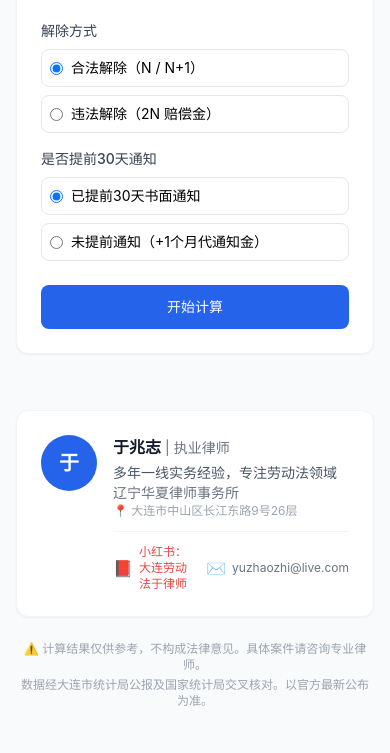
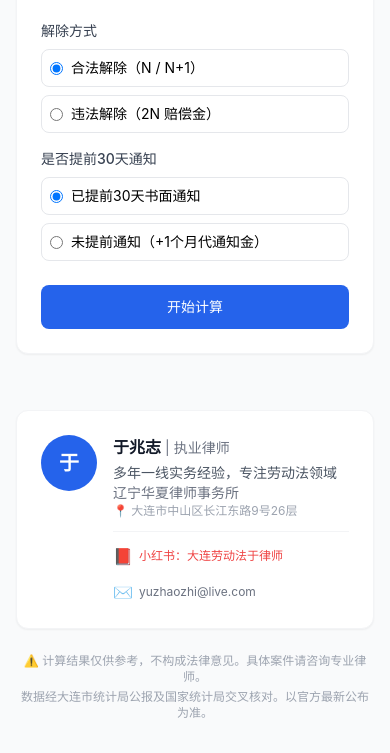
Before and after one commit to George16-byte/labor-law-toolkit, a plain HTML site: page index.html in a window 390 px wide. Shown: the part 559-1312 px from the top of the page. Drawn offline with nearby package versions, Linux system fonts and the light colour scheme.

Commit message:
fix: 移动端作者卡片联系方式竖排+禁止折行

```diff
--- a/index.html
+++ b/index.html
@@ -381,11 +381,11 @@ tailwind.config = { theme: { extend: { colors: { brand: { 50:'#eff6ff',100:'#dbe
         <p class="text-sm text-gray-600 mt-1">多年一线实务经验，专注劳动法领域</p>
         <p class="text-sm text-gray-500">辽宁华夏律师事务所</p>
         <p class="text-xs text-gray-400">📍 大连市中山区长江东路9号26层</p>
-        <div class="flex items-center gap-4 mt-3 pt-3 border-t border-gray-100">
-          <a href="https://www.xiaohongshu.com/user/profile/5ff65ee40000000001005a37" target="_blank" rel="noopener" class="inline-flex items-center gap-1.5 text-xs text-red-500 hover:text-red-600 transition-colors">
+        <div class="flex flex-col sm:flex-row items-start sm:items-center gap-3 mt-3 pt-3 border-t border-gray-100">
+          <a href="https://www.xiaohongshu.com/user/profile/5ff65ee40000000001005a37" target="_blank" rel="noopener" class="inline-flex items-center gap-1.5 text-xs text-red-500 hover:text-red-600 transition-colors whitespace-nowrap">
             <span class="text-base">📕</span> 小红书：大连劳动法于律师
           </a>
-          <a href="mailto:yuzhaozhi@live.com" class="inline-flex items-center gap-1.5 text-xs text-gray-500 hover:text-brand-600 transition-colors">
+          <a href="mailto:yuzhaozhi@live.com" class="inline-flex items-center gap-1.5 text-xs text-gray-500 hover:text-brand-600 transition-colors whitespace-nowrap">
             <span class="text-base">✉️</span> yuzhaozhi@live.com
           </a>
         </div>
```
